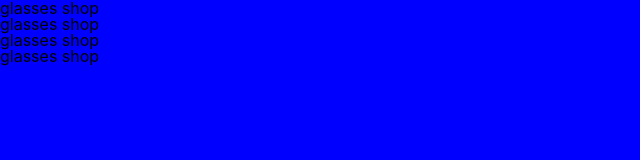
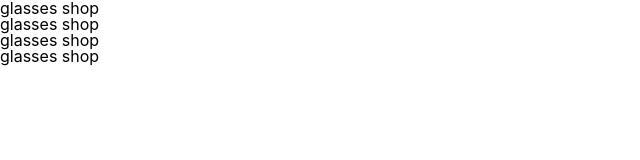
Before and after one commit to gmwu185/layout-training-week-03-04-glasses-store, a website: page source/index.html in a window 1280 px wide. Shown: the whole page, without its empty margins (0-640 px from the left). Drawn offline with nearby package versions, Linux system fonts and the light colour scheme; files that its build step writes are made by us from their sources.

Commit message:
完成 scss 色彩變數設定

```diff
--- a/source/assets/scss/_variables.scss
+++ b/source/assets/scss/_variables.scss
@@ -1 +1,14 @@
-$bodyColor: blue;
+// COLORS
+$primary: #AA0601;
+$primary-dark:#650300;
+$primry-light:#AA06010D;
+// $seconColor:;
+// 無彩色系
+$black: #000000;
+$gray-dimgray:#212529;
+$gray:#707070;
+$gray-light:#DEE2E6;
+$white: #FFFFFF;
+// /無彩色系
+$bodyColor: $white;
+// END COLORS
```
